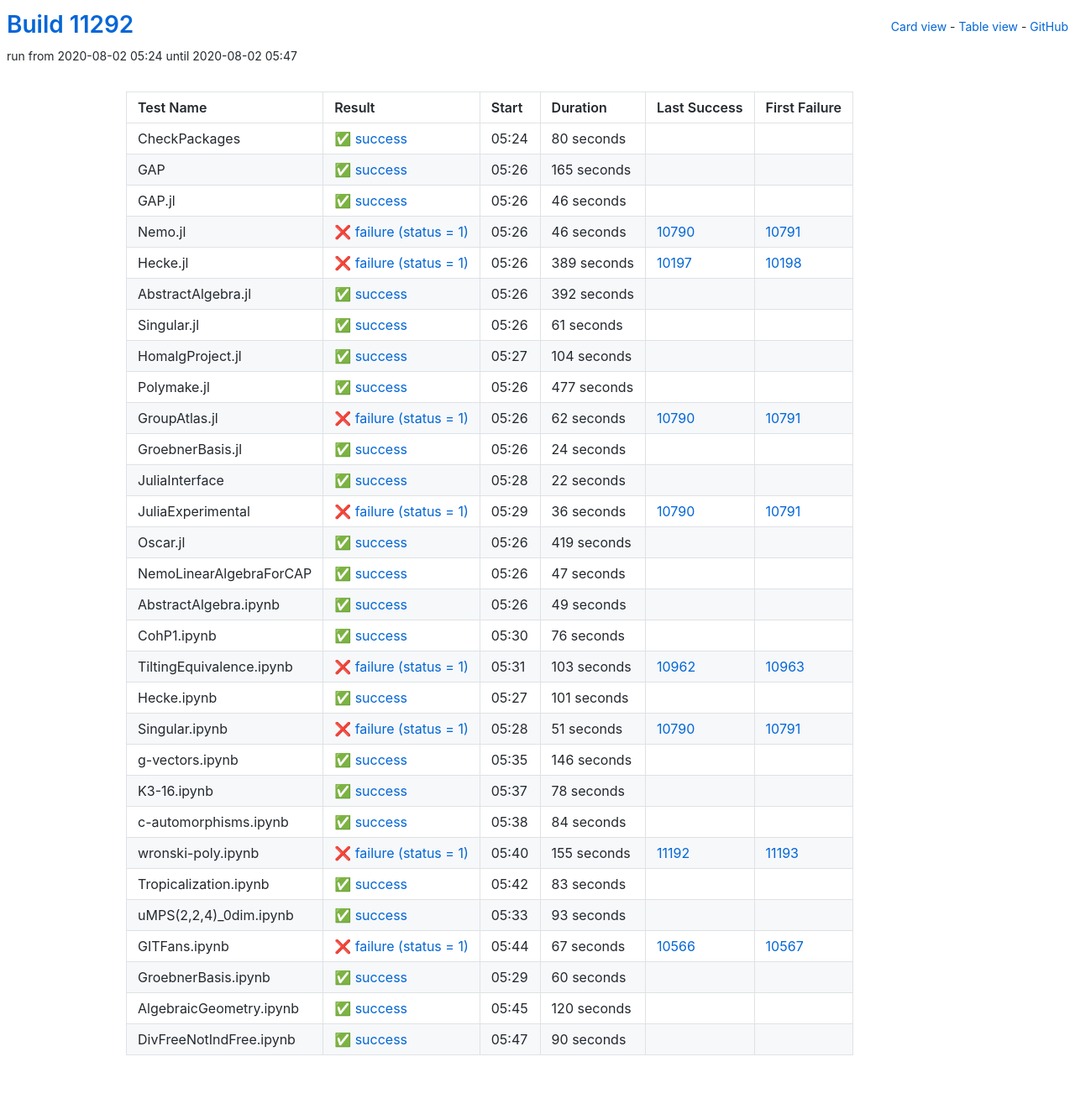
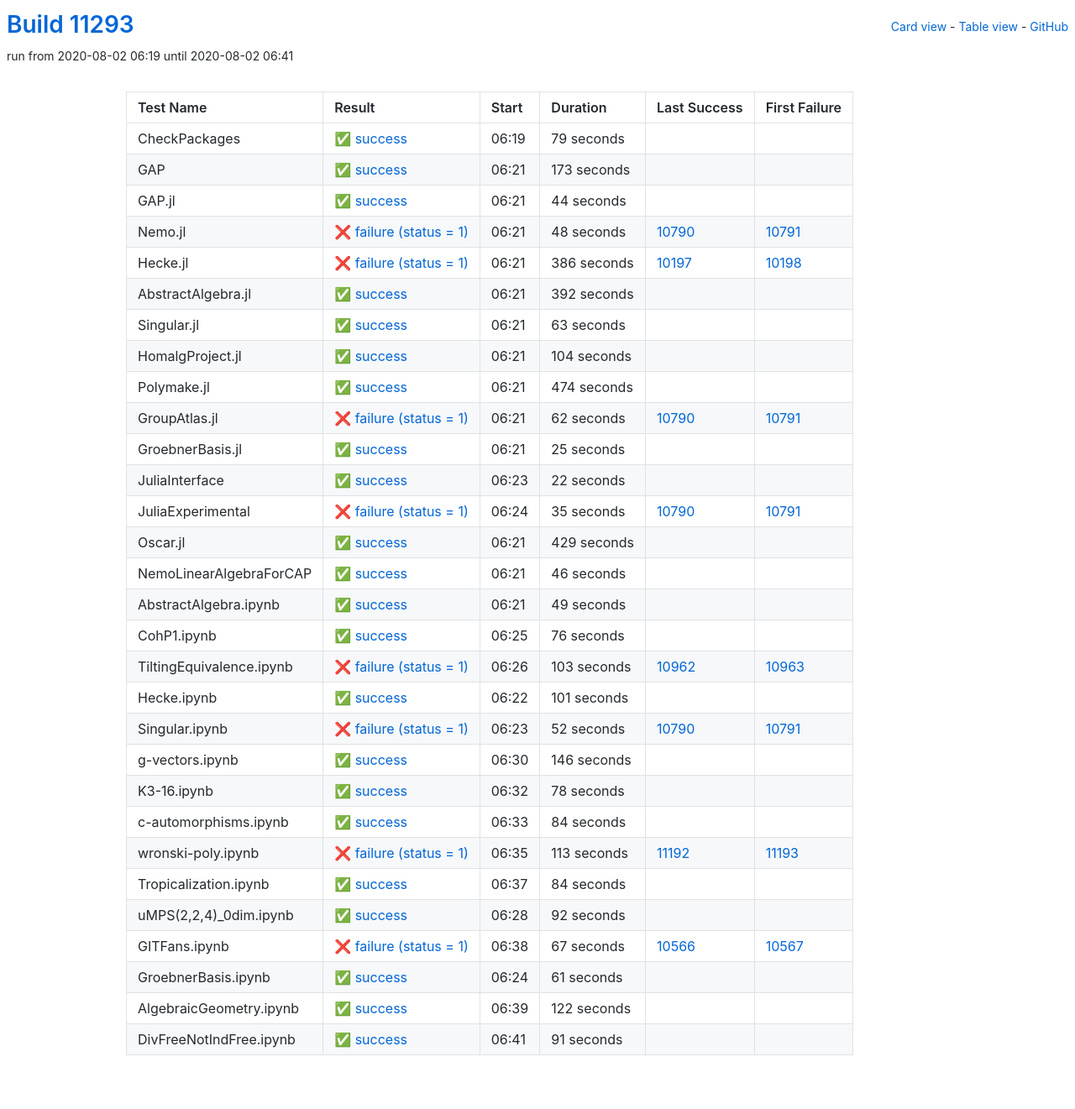
Before and after one commit to oscar-system/oscar-ci-status, a Jekyll site: the page built from table.html, in a window 1280 px wide. Shown: the whole page at 84% size. Built offline with Jekyll 4.4.1, drawn with Linux system fonts in a browser that asks for light colours.

Commit message:
Build #11293

```diff
--- a/_data/ci.yml
+++ b/_data/ci.yml
@@ -1,6 +1,6 @@
 ---
-build: 11292
-build_url: https://oscarci.mathematik.uni-kl.de/job/oscar/11292/
+build: 11293
+build_url: https://oscarci.mathematik.uni-kl.de/job/oscar/11293/
 job: oscar
 organization: oscar-system
 repo: oscar-ci-status
@@ -8,68 +8,68 @@
 tests:
 - name: CheckPackages
   id: checkpackages
-  log: https://oscarci.mathematik.uni-kl.de/job/oscar/11292/artifact/logs/build-11292/CheckPackages.log
-  start: 2020-08-02 05:24
+  log: https://oscarci.mathematik.uni-kl.de/job/oscar/11293/artifact/logs/build-11293/CheckPackages.log
+  start: 2020-08-02 06:19
   success: true
   exitcode: 0
   status: success
-  duration: 80
+  duration: 79
   last_success: false
   last_success_url:
   first_failure: false
   first_failure_url:
 - name: GAP
   id: gap
-  log: https://oscarci.mathematik.uni-kl.de/job/oscar/11292/artifact/logs/build-11292/GAP.log
-  start: 2020-08-02 05:26
+  log: https://oscarci.mathematik.uni-kl.de/job/oscar/11293/artifact/logs/build-11293/GAP.log
+  start: 2020-08-02 06:21
   success: true
   exitcode: 0
   status: success
-  duration: 165
+  duration: 173
   last_success: false
   last_success_url:
   first_failure: false
   first_failure_url:
 - name: GAP.jl
   id: gap-jl
-  log: https://oscarci.mathematik.uni-kl.de/job/oscar/11292/artifact/logs/build-11292/GAP.jl.log
-  start: 2020-08-02 05:26
+  log: https://oscarci.mathematik.uni-kl.de/job/oscar/11293/artifact/logs/build-11293/GAP.jl.log
+  start: 2020-08-02 06:21
   success: true
   exitcode: 0
   status: success
-  duration: 46
+  duration: 44
   last_success: false
   last_success_url:
   first_failure: false
   first_failure_url:
 - name: Nemo.jl
   id: nemo-jl
-  log: https://oscarci.mathematik.uni-kl.de/job/oscar/11292/artifact/logs/build-11292/Nemo.jl.log
-  start: 2020-08-02 05:26
+  log: https://oscarci.mathematik.uni-kl.de/job/oscar/11293/artifact/logs/build-11293/Nemo.jl.log
+  start: 2020-08-02 06:21
   success: false
   exitcode: 1
   status: failure
-  duration: 46
+  duration: 48
   last_success: 10790
   last_success_url: https://oscarci.mathematik.uni-kl.de/job/oscar/10790/
   first_failure: 10791
   first_failure_url: https://oscarci.mathematik.uni-kl.de/job/oscar/10791/
 - name: Hecke.jl
   id: hecke-jl
-  log: https://oscarci.mathematik.uni-kl.de/job/oscar/11292/artifact/logs/build-11292/Hecke.jl.log
-  start: 2020-08-02 05:26
+  log: https://oscarci.mathematik.uni-kl.de/job/oscar/11293/artifact/logs/build-11293/Hecke.jl.log
+  start: 2020-08-02 06:21
   success: false
   exitcode: 1
   status: failure
-  duration: 389
+  duration: 386
   last_success: 10197
   last_success_url: https://oscarci.mathematik.uni-kl.de/job/oscar/10197/
   first_failure: 10198
   first_failure_url: https://oscarci.mathematik.uni-kl.de/job/oscar/10198/
 - name: AbstractAlgebra.jl
   id: abstractalgebra-jl
-  log: https://oscarci.mathematik.uni-kl.de/job/oscar/11292/artifact/logs/build-11292/AbstractAlgebra.jl.log
-  start: 2020-08-02 05:26
+  log: https://oscarci.mathematik.uni-kl.de/job/oscar/11293/artifact/logs/build-11293/AbstractAlgebra.jl.log
+  start: 2020-08-02 06:21
   success: true
   exitcode: 0
   status: success
@@ -80,20 +80,20 @@
   first_failure_url:
 - name: Singular.jl
   id: singular-jl
-  log: https://oscarci.mathematik.uni-kl.de/job/oscar/11292/artifact/logs/build-11292/Singular.jl.log
-  start: 2020-08-02 05:26
+  log: https://oscarci.mathematik.uni-kl.de/job/oscar/11293/artifact/logs/build-11293/Singular.jl.log
+  start: 2020-08-02 06:21
   success: true
   exitcode: 0
   status: success
-  duration: 61
+  duration: 63
   last_success: false
   last_success_url:
   first_failure: false
   first_failure_url:
 - name: HomalgProject.jl
   id: homalgproject-jl
-  log: https://oscarci.mathematik.uni-kl.de/job/oscar/11292/artifact/logs/build-11292/HomalgProject.jl.log
-  start: 2020-08-02 05:27
+  log: https://oscarci.mathematik.uni-kl.de/job/oscar/11293/artifact/logs/build-11293/HomalgProject.jl.log
+  start: 2020-08-02 06:21
   success: true
   exitcode: 0
   status: success
@@ -104,20 +104,20 @@
   first_failure_url:
 - name: Polymake.jl
   id: polymake-jl
-  log: https://oscarci.mathematik.uni-kl.de/job/oscar/11292/artifact/logs/build-11292/Polymake.jl.log
-  start: 2020-08-02 05:26
+  log: https://oscarci.mathematik.uni-kl.de/job/oscar/11293/artifact/logs/build-11293/Polymake.jl.log
+  start: 2020-08-02 06:21
   success: true
   exitcode: 0
   status: success
-  duration: 477
+  duration: 474
   last_success: false
   last_success_url:
   first_failure: false
   first_failure_url:
 - name: GroupAtlas.jl
   id: groupatlas-jl
-  log: https://oscarci.mathematik.uni-kl.de/job/oscar/11292/artifact/logs/build-11292/GroupAtlas.jl.log
-  start: 2020-08-02 05:26
+  log: https://oscarci.mathematik.uni-kl.de/job/oscar/11293/artifact/logs/build-11293/GroupAtlas.jl.log
+  start: 2020-08-02 06:21
   success: false
   exitcode: 1
   status: failure
@@ -128,20 +128,20 @@
   first_failure_url: https://oscarci.mathematik.uni-kl.de/job/oscar/10791/
 - name: GroebnerBasis.jl
   id: groebnerbasis-jl
-  log: https://oscarci.mathematik.uni-kl.de/job/oscar/11292/artifact/logs/build-11292/GroebnerBasis.jl.log
-  start: 2020-08-02 05:26
+  log: https://oscarci.mathematik.uni-kl.de/job/oscar/11293/artifact/logs/build-11293/GroebnerBasis.jl.log
+  start: 2020-08-02 06:21
   success: true
   exitcode: 0
   status: success
-  duration: 24
+  duration: 25
   last_success: false
   last_success_url:
   first_failure: false
   first_failure_url:
 - name: JuliaInterface
   id: juliainterface
-  log: https://oscarci.mathematik.uni-kl.de/job/oscar/11292/artifact/logs/build-11292/JuliaInterface.log
-  start: 2020-08-02 05:28
+  log: https://oscarci.mathematik.uni-kl.de/job/oscar/11293/artifact/logs/build-11293/JuliaInterface.log
+  start: 2020-08-02 06:23
   success: true
   exitcode: 0
   status: success
@@ -152,44 +152,44 @@
   first_failure_url:
 - name: JuliaExperimental
   id: juliaexperimental
-  log: https://oscarci.mathematik.uni-kl.de/job/oscar/11292/artifact/logs/build-11292/JuliaExperimental.log
-  start: 2020-08-02 05:29
+  log: https://oscarci.mathematik.uni-kl.de/job/oscar/11293/artifact/logs/build-11293/JuliaExperimental.log
+  start: 2020-08-02 06:24
   success: false
   exitcode: 1
   status: failure
-  duration: 36
+  duration: 35
   last_success: 10790
   last_success_url: https://oscarci.mathematik.uni-kl.de/job/oscar/10790/
   first_failure: 10791
   first_failure_url: https://oscarci.mathematik.uni-kl.de/job/oscar/10791/
 - name: Oscar.jl
   id: oscar-jl
-  log: https://oscarci.mathematik.uni-kl.de/job/oscar/11292/artifact/logs/build-11292/Oscar.jl.log
-  start: 2020-08-02 05:26
+  log: https://oscarci.mathematik.uni-kl.de/job/oscar/11293/artifact/logs/build-11293/Oscar.jl.log
+  start: 2020-08-02 06:21
   success: true
   exitcode: 0
   status: success
-  duration: 419
+  duration: 429
   last_success: false
   last_success_url:
   first_failure: false
   first_failure_url:
 - name: NemoLinearAlgebraForCAP
   id: nemolinearalgebraforcap
-  log: https://oscarci.mathematik.uni-kl.de/job/oscar/11292/artifact/logs/build-11292/NemoLinearAlgebraForCAP.log
-  start: 2020-08-02 05:26
+  log: https://oscarci.mathematik.uni-kl.de/job/oscar/11293/artifact/logs/build-11293/NemoLinearAlgebraForCAP.log
+  start: 2020-08-02 06:21
   success: true
   exitcode: 0
   status: success
-  duration: 47
+  duration: 46
   last_success: false
   last_success_url:
   first_failure: false
   first_failure_url:
 - name: AbstractAlgebra.ipynb
   id: abstractalgebra-ipynb
-  log: https://oscarci.mathematik.uni-kl.de/job/oscar/11292/artifact/logs/build-11292/AbstractAlgebra.ipynb.log
-  start: 2020-08-02 05:26
+  log: https://oscarci.mathematik.uni-kl.de/job/oscar/11293/artifact/logs/build-11293/AbstractAlgebra.ipynb.log
+  start: 2020-08-02 06:21
   success: true
   exitcode: 0
   status: success
@@ -200,8 +200,8 @@
   first_failure_url:
 - name: CohP1.ipynb
   id: cohp1-ipynb
-  log: https://oscarci.mathematik.uni-kl.de/job/oscar/11292/artifact/logs/build-11292/CohP1.ipynb.log
-  start: 2020-08-02 05:30
+  log: https://oscarci.mathematik.uni-kl.de/job/oscar/11293/artifact/logs/build-11293/CohP1.ipynb.log
+  start: 2020-08-02 06:25
   success: true
   exitcode: 0
   status: success
@@ -212,8 +212,8 @@
   first_failure_url:
 - name: TiltingEquivalence.ipynb
   id: tiltingequivalence-ipynb
-  log: https://oscarci.mathematik.uni-kl.de/job/oscar/11292/artifact/logs/build-11292/TiltingEquivalence.ipynb.log
-  start: 2020-08-02 05:31
+  log: https://oscarci.mathematik.uni-kl.de/job/oscar/11293/artifact/logs/build-11293/TiltingEquivalence.ipynb.log
+  start: 2020-08-02 06:26
   success: false
   exitcode: 1
   status: failure
@@ -224,8 +224,8 @@
   first_failure_url: https://oscarci.mathematik.uni-kl.de/job/oscar/10963/
 - name: Hecke.ipynb
   id: hecke-ipynb
-  log: https://oscarci.mathematik.uni-kl.de/job/oscar/11292/artifact/logs/build-11292/Hecke.ipynb.log
-  start: 2020-08-02 05:27
+  log: https://oscarci.mathematik.uni-kl.de/job/oscar/11293/artifact/logs/build-11293/Hecke.ipynb.log
+  start: 2020-08-02 06:22
   success: true
   exitcode: 0
   status: success
@@ -236,20 +236,20 @@
   first_failure_url:
 - name: Singular.ipynb
   id: singular-ipynb
-  log: https://oscarci.mathematik.uni-kl.de/job/oscar/11292/artifact/logs/build-11292/Singular.ipynb.log
-  start: 2020-08-02 05:28
+  log: https://oscarci.mathematik.uni-kl.de/job/oscar/11293/artifact/logs/build-11293/Singular.ipynb.log
+  start: 2020-08-02 06:23
   success: false
   exitcode: 1
   status: failure
-  duration: 51
+  duration: 52
   last_success: 10790
   last_success_url: https://oscarci.mathematik.uni-kl.de/job/oscar/10790/
   first_failure: 10791
   first_failure_url: https://oscarci.mathematik.uni-kl.de/job/oscar/10791/
 - name: g-vectors.ipynb
   id: g-vectors-ipynb
-  log: https://oscarci.mathematik.uni-kl.de/job/oscar/11292/artifact/logs/build-11292/g-vectors.ipynb.log
-  start: 2020-08-02 05:35
+  log: https://oscarci.mathematik.uni-kl.de/job/oscar/11293/artifact/logs/build-11293/g-vectors.ipynb.log
+  start: 2020-08-02 06:30
   success: true
   exitcode: 0
   status: success
@@ -260,8 +260,8 @@
   first_failure_url:
 - name: K3-16.ipynb
   id: k3-16-ipynb
-  log: https://oscarci.mathematik.uni-kl.de/job/oscar/11292/artifact/logs/build-11292/K3-16.ipynb.log
-  start: 2020-08-02 05:37
+  log: https://oscarci.mathematik.uni-kl.de/job/oscar/11293/artifact/logs/build-11293/K3-16.ipynb.log
+  start: 2020-08-02 06:32
   success: true
   exitcode: 0
   status: success
@@ -272,8 +272,8 @@
   first_failure_url:
 - name: c-automorphisms.ipynb
   id: c-automorphisms-ipynb
-  log: https://oscarci.mathematik.uni-kl.de/job/oscar/11292/artifact/logs/build-11292/c-automorphisms.ipynb.log
-  start: 2020-08-02 05:38
+  log: https://oscarci.mathematik.uni-kl.de/job/oscar/11293/artifact/logs/build-11293/c-automorphisms.ipynb.log
+  start: 2020-08-02 06:33
   success: true
   exitcode: 0
   status: success
@@ -284,44 +284,44 @@
   first_failure_url:
 - name: wronski-poly.ipynb
   id: wronski-poly-ipynb
-  log: https://oscarci.mathematik.uni-kl.de/job/oscar/11292/artifact/logs/build-11292/wronski-poly.ipynb.log
-  start: 2020-08-02 05:40
+  log: https://oscarci.mathematik.uni-kl.de/job/oscar/11293/artifact/logs/build-11293/wronski-poly.ipynb.log
+  start: 2020-08-02 06:35
   success: false
   exitcode: 1
   status: failure
-  duration: 155
+  duration: 113
   last_success: 11192
   last_success_url: https://oscarci.mathematik.uni-kl.de/job/oscar/11192/
   first_failure: 11193
   first_failure_url: https://oscarci.mathematik.uni-kl.de/job/oscar/11193/
 - name: Tropicalization.ipynb
   id: tropicalization-ipynb
-  log: https://oscarci.mathematik.uni-kl.de/job/oscar/11292/artifact/logs/build-11292/Tropicalization.ipynb.log
-  start: 2020-08-02 05:42
+  log: https://oscarci.mathematik.uni-kl.de/job/oscar/11293/artifact/logs/build-11293/Tropicalization.ipynb.log
+  start: 2020-08-02 06:37
   success: true
   exitcode: 0
   status: success
-  duration: 83
+  duration: 84
   last_success: false
   last_success_url:
   first_failure: false
   first_failure_url:
 - name: uMPS(2,2,4)_0dim.ipynb
   id: umps-2-2-4-0dim-ipynb
-  log: https://oscarci.mathematik.uni-kl.de/job/oscar/11292/artifact/logs/build-11292/uMPS-2-2-4-_0dim.ipynb.log
-  start: 2020-08-02 05:33
+  log: https://oscarci.mathematik.uni-kl.de/job/oscar/11293/artifact/logs/build-11293/uMPS-2-2-4-_0dim.ipynb.log
+  start: 2020-08-02 06:28
   success: true
   exitcode: 0
   status: success
-  duration: 93
+  duration: 92
   last_success: false
   last_success_url:
   first_failure: false
   first_failure_url:
 - name: GITFans.ipynb
   id: gitfans-ipynb
-  log: https://oscarci.mathematik.uni-kl.de/job/oscar/11292/artifact/logs/build-11292/GITFans.ipynb.log
-  start: 2020-08-02 05:44
+  log: https://oscarci.mathematik.uni-kl.de/job/oscar/11293/artifact/logs/build-11293/GITFans.ipynb.log
+  start: 2020-08-02 06:38
   success: false
   exitcode: 1
   status: failure
@@ -332,36 +332,36 @@
   first_failure_url: https://oscarci.mathematik.uni-kl.de/job/oscar/10567/
 - name: GroebnerBasis.ipynb
   id: groebnerbasis-ipynb
-  log: https://oscarci.mathematik.uni-kl.de/job/oscar/11292/artifact/logs/build-11292/GroebnerBasis.ipynb.log
-  start: 2020-08-02 05:29
+  log: https://oscarci.mathematik.uni-kl.de/job/oscar/11293/artifact/logs/build-11293/GroebnerBasis.ipynb.log
+  start: 2020-08-02 06:24
   success: true
   exitcode: 0
   status: success
-  duration: 60
+  duration: 61
   last_success: false
   last_success_url:
   first_failure: false
   first_failure_url:
 - name: AlgebraicGeometry.ipynb
   id: algebraicgeometry-ipynb
-  log: https://oscarci.mathematik.uni-kl.de/job/oscar/11292/artifact/logs/build-11292/AlgebraicGeometry.ipynb.log
-  start: 2020-08-02 05:45
+  log: https://oscarci.mathematik.uni-kl.de/job/oscar/11293/artifact/logs/build-11293/AlgebraicGeometry.ipynb.log
+  start: 2020-08-02 06:39
   success: true
   exitcode: 0
   status: success
-  duration: 120
+  duration: 122
   last_success: false
   last_success_url:
   first_failure: false
   first_failure_url:
 - name: DivFreeNotIndFree.ipynb
   id: divfreenotindfree-ipynb
-  log: https://oscarci.mathematik.uni-kl.de/job/oscar/11292/artifact/logs/build-11292/DivFreeNotIndFree.ipynb.log
-  start: 2020-08-02 05:47
+  log: https://oscarci.mathematik.uni-kl.de/job/oscar/11293/artifact/logs/build-11293/DivFreeNotIndFree.ipynb.log
+  start: 2020-08-02 06:41
   success: true
   exitcode: 0
   status: success
-  duration: 90
+  duration: 91
   last_success: false
   last_success_url:
   first_failure: false
```
Also changed, not shown: README.md.
